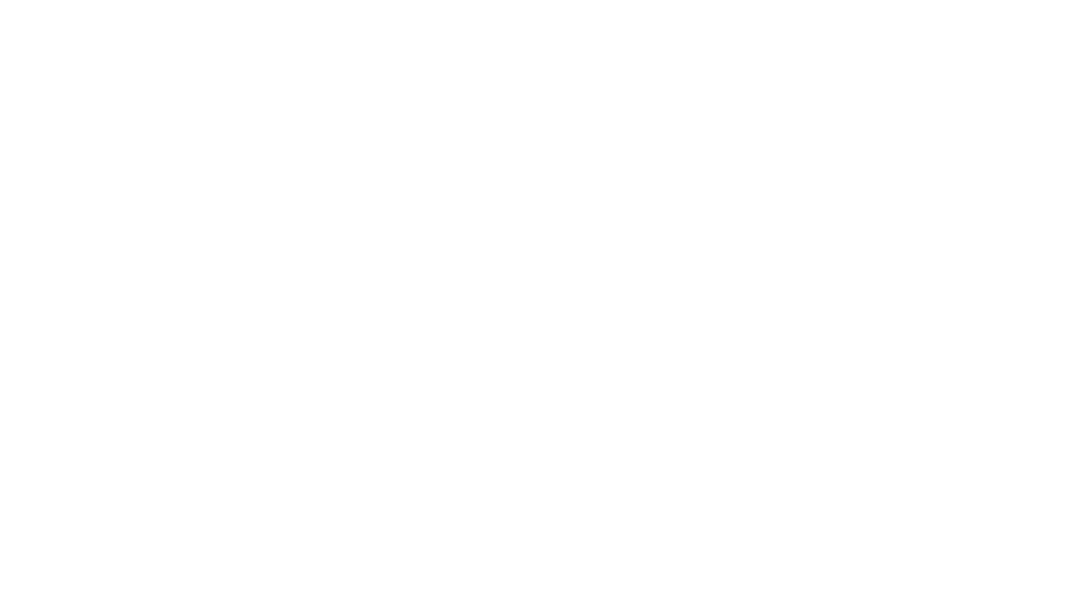
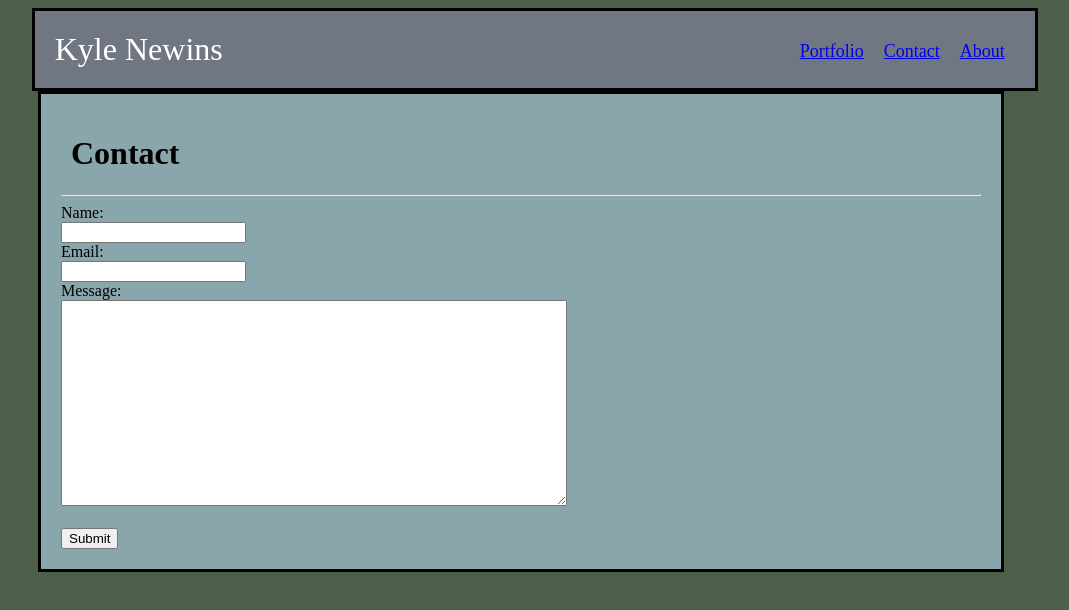
Before and after one commit to kylenewins/Basic-Portfolio, a plain HTML site: page contact.html in a window 1280 px wide. Shown: the whole page, without its empty margins (90-1159 px from the left). Drawn offline with Linux system fonts and the light colour scheme.

Commit message:
contact completed

```diff
--- a/assets/css/style.css
+++ b/assets/css/style.css
@@ -3,11 +3,11 @@ header {
     left:9%;
     font-size:32px;
     padding:20px;
-    background-color: #226601;
+    background-color:#717782;
     color: white;
     width:960px;
+    border:solid black 3px;
 }
-
 
 .contact {
     float:right;
@@ -34,7 +34,7 @@ header {
 }
 
 body{
-    background-color:lightgreen;
+    background-color: #4c6049;
     height:100%;
 }
 
@@ -60,6 +60,16 @@ h1 {
     margin-bottom:20px;
 }
 
+#contactForm {
+    float:center;
+    padding:20px;
+}
+
+textarea {
+    height:200px;
+    width:500px;
+}
+
 #footer {
     position:absolute;
    bottom:0;
--- a/contact.html
+++ b/contact.html
@@ -0,0 +1,47 @@
+<!DOCTYPE html>
+<html lang="eng-us">
+    <head>
+        <meta charset="UTF-8">
+        <title>Contact</title>
+        <link rel="stylesheet" type="text/css" href="assets/css/style.css">
+    </head>
+    <body>
+        <header>
+            Kyle Newins
+            <div class="about">
+                <a href="index.html" target="_blank">About</a>
+            </div>
+            <div class="contact">
+                <a href="contact.html">Contact</a>
+            </div>
+            <div class="portfolio">
+                <a href="portfolio.html" target="_blank">Portfolio</a>
+            </div>
+        </header>
+
+        <div id="contentBox">
+            <div id="contactForm">
+                <h1>Contact</h1>
+                <hr>
+                <form>
+                        Name:<br>
+                        <input type="text" name="Name"><br>
+                        Email:<br>
+                        <input type="text" name="Email"><br>
+                        Message:<br>
+                        <textarea></textarea><br><br>
+                        <input type="submit" value="Submit">
+
+                </form>
+            </div>
+        </div>
+
+
+
+
+
+
+
+
+    </body>
+</html>
```
